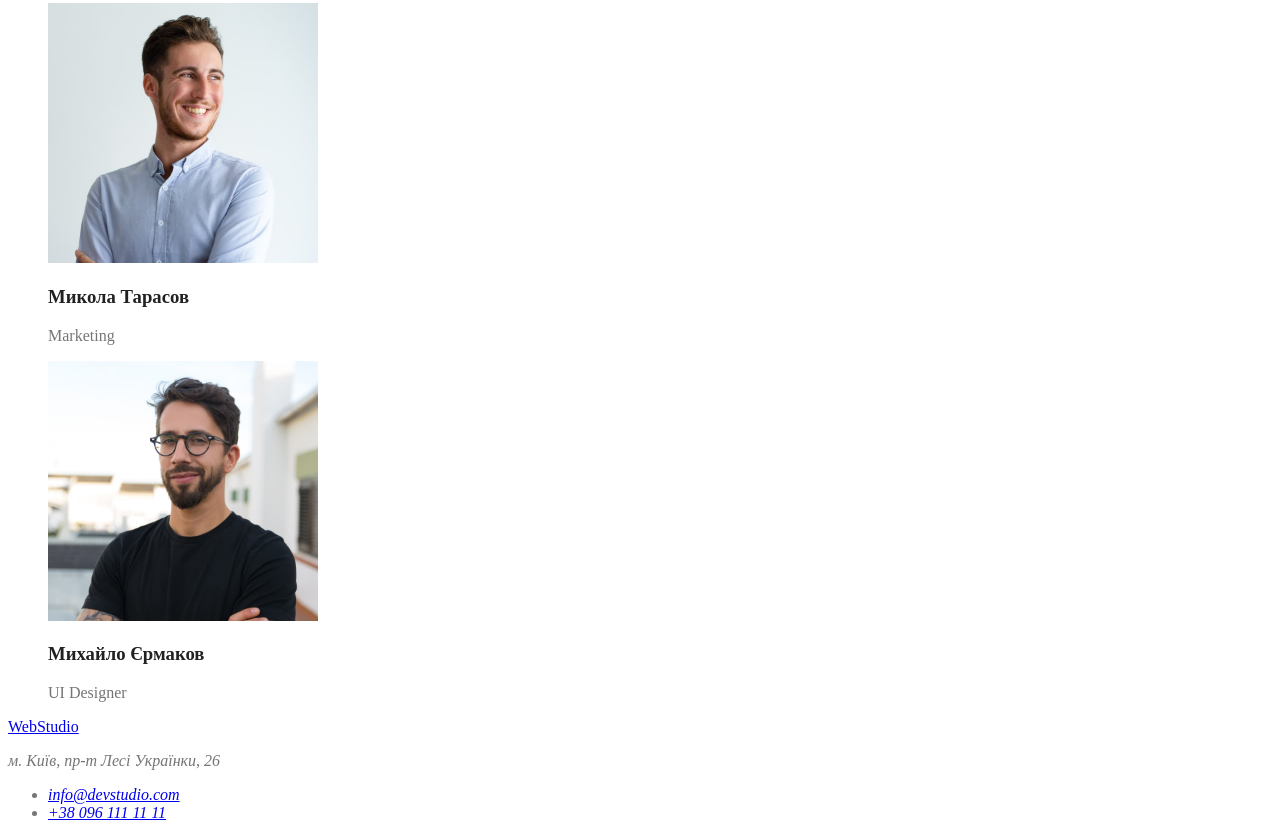
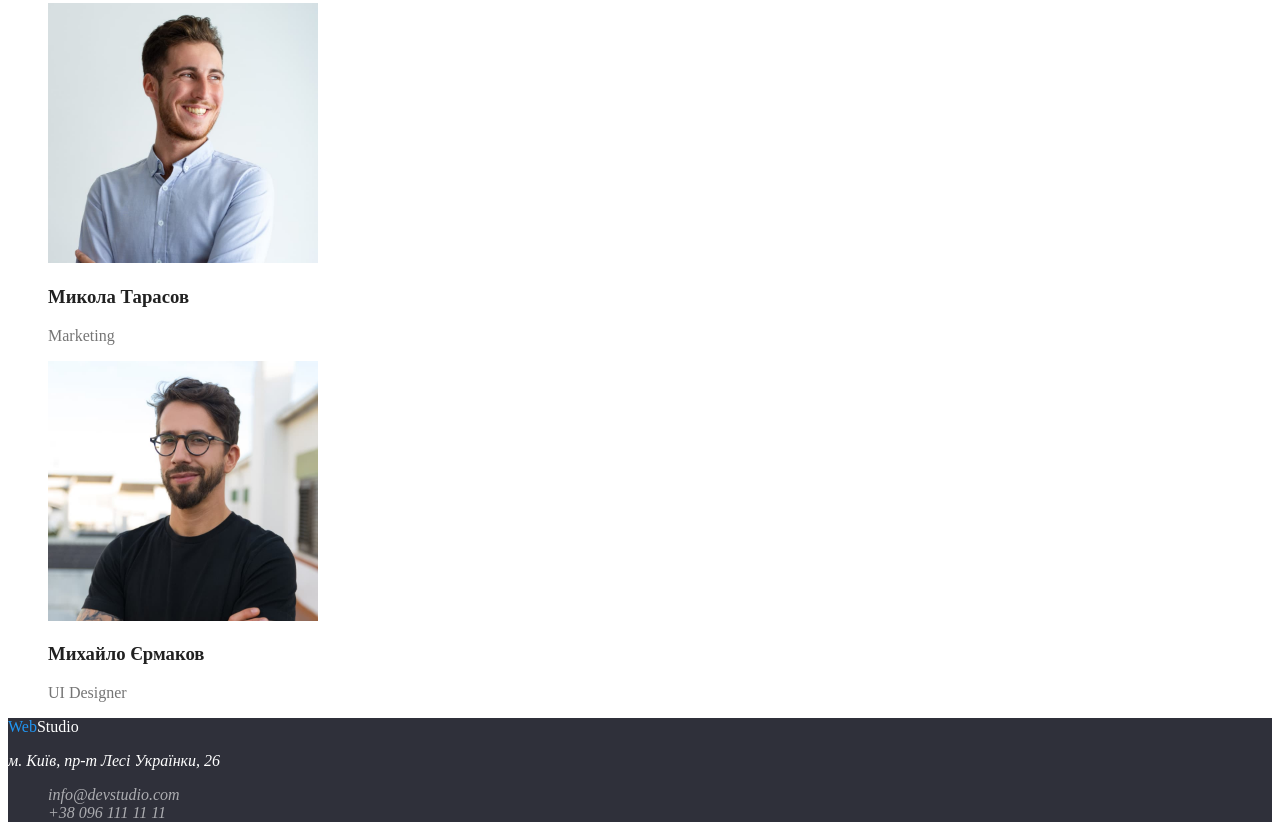
Before and after one commit to shandaliuk/goit-markup-hw-02, a plain HTML site: page index.html in a window 1280 px wide. Shown: the part 2333-3171 px from the top of the page. Drawn offline with Linux system fonts and the light colour scheme.

Commit message:
Colorized the footer

```diff
--- a/css/index.css
+++ b/css/index.css
@@ -20,8 +20,13 @@ body {
   list-style: none;
 }
 
-.main-logo {
+.main-logo-header {
   color: var(--black-color);
+  text-decoration: none;
+}
+
+.main-logo-footer {
+  color: var(--white-color);
   text-decoration: none;
 }
 
@@ -66,3 +71,16 @@ body {
 .title {
   color: var(--secondary-text-color);
 }
+
+.site-footer {
+  background-color: var(--footer-color);
+}
+
+.company-adress .link {
+  color: rgba(255, 255, 255, 0.6);
+  text-decoration: none;
+}
+
+.company-adress .adress {
+  color: var(--white-color);
+}
--- a/index.html
+++ b/index.html
@@ -10,7 +10,7 @@
   <body>
     <header>
       <nav>
-        <a href="./index.html" class="main-logo"><span class="logo-part">Web</span>Studio</a>
+        <a href="./index.html" class="main-logo-header"><span class="logo-part">Web</span>Studio</a>
         <ul class="site-nav list">
           <li><a href="#" class="link">Студія</a></li>
           <li><a href="#" class="link">Портфоліо</a></li>
@@ -101,13 +101,13 @@
         </ul>
       </section>
     </main>
-    <footer>
-      <a href="./index.html">WebStudio</a>
-      <address>
-        <p>м. Київ, пр-т Лесі Українки, 26</p>
-        <ul>
-          <li><a href="mailto:info@devstudio.com">info@devstudio.com</a> <br /></li>
-          <li><a href="tel:+380961111111">+38 096 111 11 11</a></li>
+    <footer class="site-footer">
+      <a href="./index.html" class="main-logo-footer"><span class="logo-part">Web</span>Studio</a>
+      <address class="company-adress">
+        <p class="adress">м. Київ, пр-т Лесі Українки, 26</p>
+        <ul class="list">
+          <li><a href="mailto:info@devstudio.com" class="link">info@devstudio.com</a> <br /></li>
+          <li><a href="tel:+380961111111" class="link">+38 096 111 11 11</a></li>
         </ul>
       </address>
     </footer>
```
